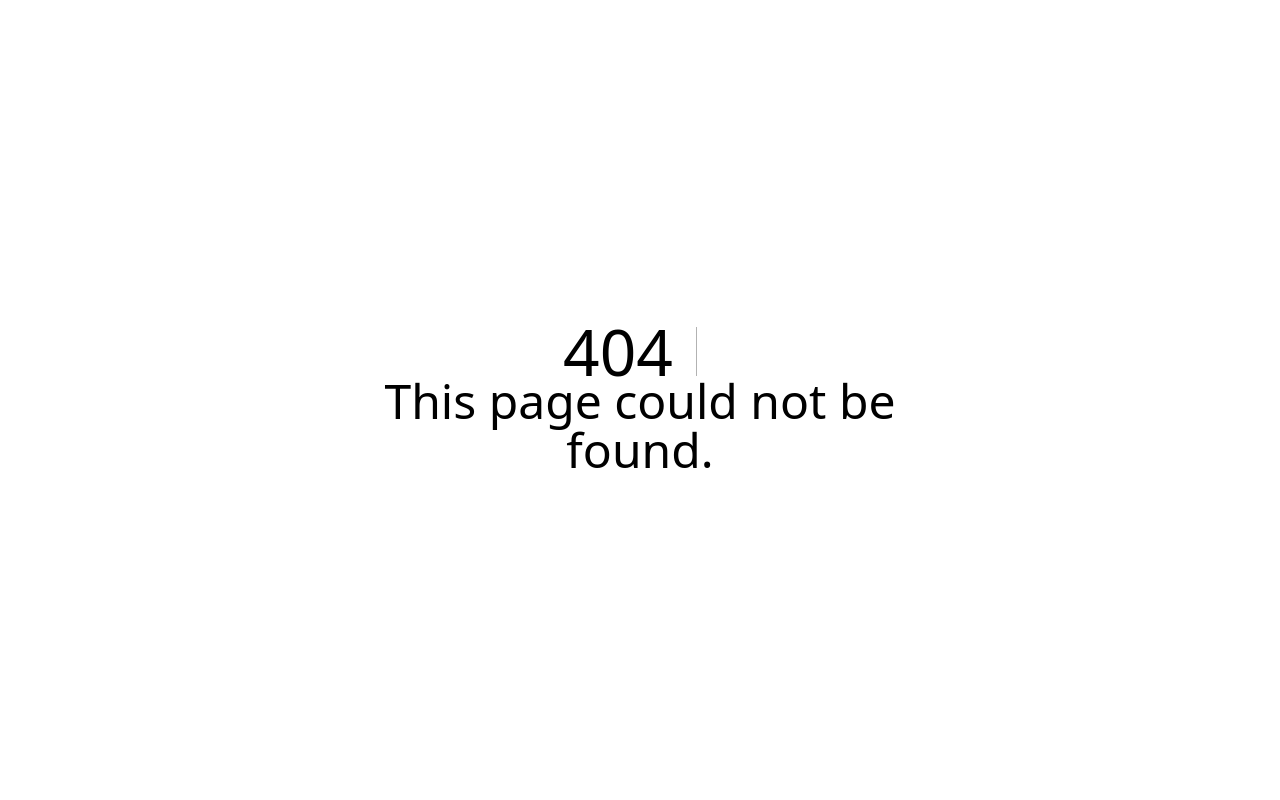
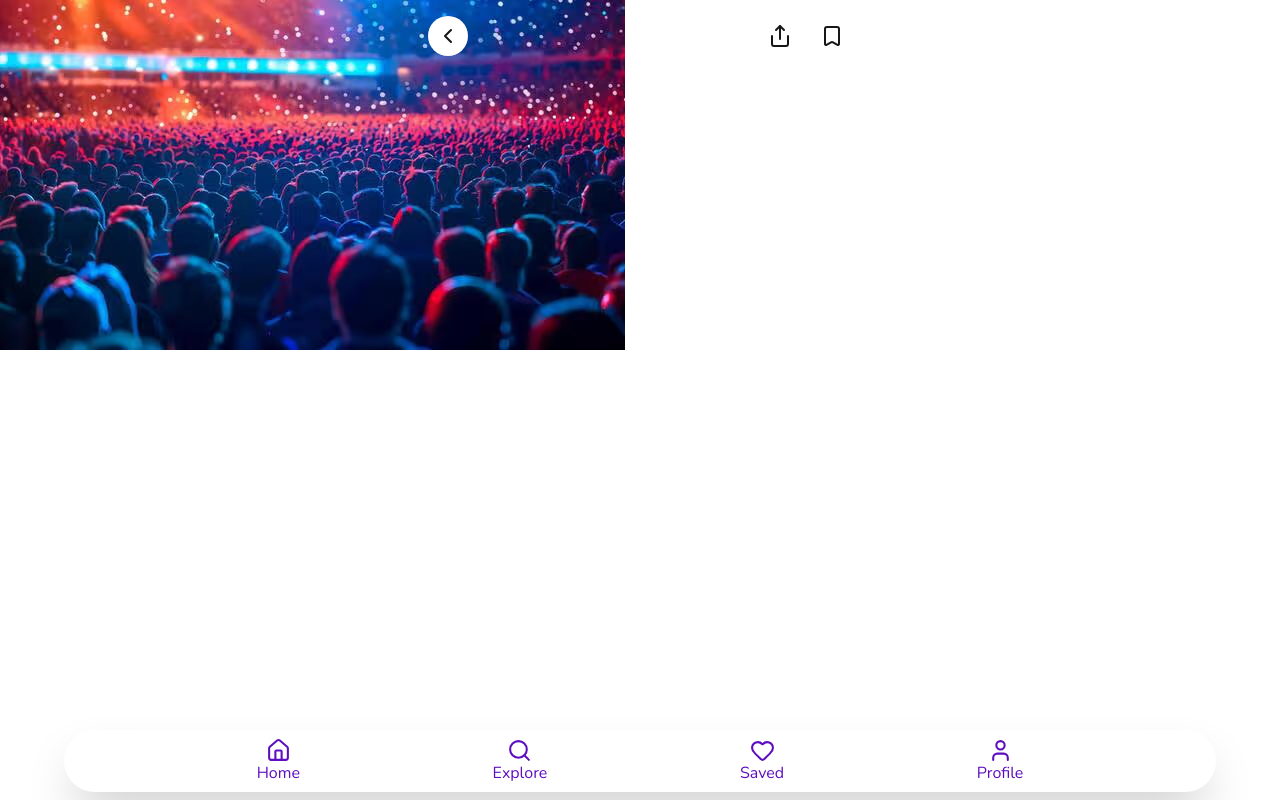
Before and after one commit to anubhavbaghel/loco, a Next.js app: page /home/event in a window 1280 px wide. Before the commit this address had no page. Built offline with nearby package versions, Linux system fonts and the light colour scheme; a web font is replaced by a local one.

Commit message:
made components server side

```diff
--- /dev/null
+++ b/app/(main)/home/event/page.tsx
@@ -0,0 +1,27 @@
+import { Bookmark, ChevronLeft, Share } from "lucide-react";
+import Link from "next/link";
+
+const EventIndividual = () => {
+
+  return (
+    <div className="h-full flex flex-col w-full">
+      <div className="event-header flex items-center justify-between w-full px-3 py-4 z-10">
+        <Link href="/home" className="bg-white rounded-full p-2">
+          <ChevronLeft className="" />
+        </Link>
+        <div className="flex w-fit items-between gap-3">
+          <button className="bg-white rounded-full p-2"><Share className="" /></button>
+          <button className="bg-white rounded-full p-2"><Bookmark className="" /></button>
+        </div>
+      </div>
+      <div className="event-image-container flex-1 w-full absolute top-0 left-0">
+        <img
+          src="/assets/event-demo-img.avif"
+          alt="Concert crowd with stage lighting and performers during a live music event in a large indoor venue, conveying an energetic and excited atmosphere"
+        />
+      </div>
+    </div>
+  );
+};
+
+export default EventIndividual;
--- a/app/(main)/home/page.tsx
+++ b/app/(main)/home/page.tsx
@@ -1,15 +1,10 @@
-"use client";
-
 import EventsSection from "@/app/components/ui/EventsSection";
-import { usePreferenceStore } from "../../store/globalStore";
 import "./homepage.css";
 import Header from "@/app/components/ui/Header";
 
 const Homepage = () => {
-  const preferenceItems = usePreferenceStore((state) => state.preferenceStore);
   const hour = new Date().getHours();
 
-  console.log(preferenceItems);
   const deafultItems = [
     { id: 1, item: "Events" ,link:"/assets/events.avif" ,alt:"Events" ,bg:"bg-blue-200"},
     { id: 2, item: "Places" ,link:"/assets/places.avif" ,alt:"Places" ,bg:"bg-green-200"},
@@ -28,7 +23,6 @@ const Homepage = () => {
           <button
             value={item.item}
             key={item.id}
-            onClick={() => console.log("clicked")}
             className={`scroll-item shrink-0 flex flex-col items-center gap-1 text-sm`}
           >
             <img src={item.link} alt={item.alt} className={`rounded-full w-15 object-cover  ${item.bg}`}/>
--- a/app/components/ui/EventIndividual.tsx
+++ /dev/null
@@ -1,17 +0,0 @@
-import { Bookmark, ChevronLeft, Share } from "lucide-react"
-
-const EventIndividual = () => {
-  return (
-    <div className="h-full flex flex-col">
-        <div className="event-header flex items-center justify-between">
-            <ChevronLeft />
-            <div className="flex w-fit items-center">
-                <Share />
-                <Bookmark />
-            </div>
-        </div>
-    </div>
-  )
-}
-
-export default EventIndividual
--- a/app/components/ui/EventsCard.tsx
+++ b/app/components/ui/EventsCard.tsx
@@ -1,14 +1,24 @@
-import { CalendarDays, MapPin } from "lucide-react"
+import { CalendarDays, MapPin } from "lucide-react";
+import Link from "next/link";
 
 const EventsCard = () => {
   return (
-    <div className="scroll-item flex flex-col items-stretch border border-none rounded-2xl overflow-hidden shadow-md min-w-[60%]">
+    <Link href="/home/event"
+      className="scroll-item flex flex-col items-stretch border border-none rounded-2xl overflow-hidden shadow-md min-w-[60%]"
+    >
       <div className="event-card-img-section flex-1 ">
-            <img src="/assets/event-demo-img.avif" alt="Concert crowd with stage lighting and performers during a live music event in a large indoor venue, conveying an energetic and excited atmosphere"/>
+        <img
+          src="/assets/event-demo-img.avif"
+          alt="Concert crowd with stage lighting and performers during a live music event in a large indoor venue, conveying an energetic and excited atmosphere"
+        />
       </div>
       <div className="border-none rounded-2xl event-card-short-info-section flex flex-col px-3 py-5 gap-3 items-start">
-            <p className="bg-purple-200 border-none rounded-2xl text-purple-600 w-fit px-3 font-bold">Live Concert</p>
-            <h3 className="text-wrap leading-5 text-lg font-bold">The Local Train - Live in Bengaluru</h3>
+        <p className="bg-purple-200 border-none rounded-2xl text-purple-600 w-fit px-3 font-bold">
+          Live Concert
+        </p>
+        <h3 className="text-wrap leading-5 text-lg font-bold">
+          The Local Train - Live in Bengaluru
+        </h3>
         <div className="flex flex-row items-center w-full gap-2">
           <CalendarDays />
           <p>24 May - 7:00 PM</p>
@@ -18,8 +28,8 @@ const EventsCard = () => {
           <p>Pheonix Market City</p>
         </div>
       </div>
-    </div>
-  )
-}
+    </Link>
+  );
+};
 
-export default EventsCard
+export default EventsCard;
--- a/app/components/ui/Logo.tsx
+++ b/app/components/ui/Logo.tsx
@@ -4,7 +4,7 @@ type LogoProps = {
 };
 
 const Logo = ({ width, height }: LogoProps) => {
-  return <img src="/assets/logo.png" alt="logo" width={width} height={height}/>;
+  return <img src="/assets/logo.avif" alt="logo" width={width} height={height}/>;
 };
 
 export default Logo;
--- a/app/components/ui/WelcomeScreen.tsx
+++ b/app/components/ui/WelcomeScreen.tsx
@@ -1,13 +1,9 @@
-"use client";
-
-import Link from "next/link";
-
 const WelcomeScreen = () => {
   return (
     <div className="flex flex-col items-center justify-center max-h-screen gap-2">
       {/* Logo */}
       <div className="flex flex-col items-start max-w-[55%] gap-8">
-        <img src="/assets/logo.png" className="md:max-w-[50%]" alt="logo" />
+        <img src="/assets/logo.avif" className="md:max-w-[50%]" alt="logo"/>
         <ul className="text-left text-3xl font-bold">
           <li className="text-violet-950">Your City.</li>
           <li className="text-rose-400">Your Vibe.</li>
@@ -18,7 +14,7 @@ const WelcomeScreen = () => {
           gems around you
         </p>
       </div>
-      <img src="/assets/welcome-page.png" className="h-[40%]" alt="" />
+      <img src="/assets/welcome-page.avif" className="h-[40%]" alt="" />
     </div>
   );
 };
```
Lines whose indentation alone changed are shown as unchanged.
